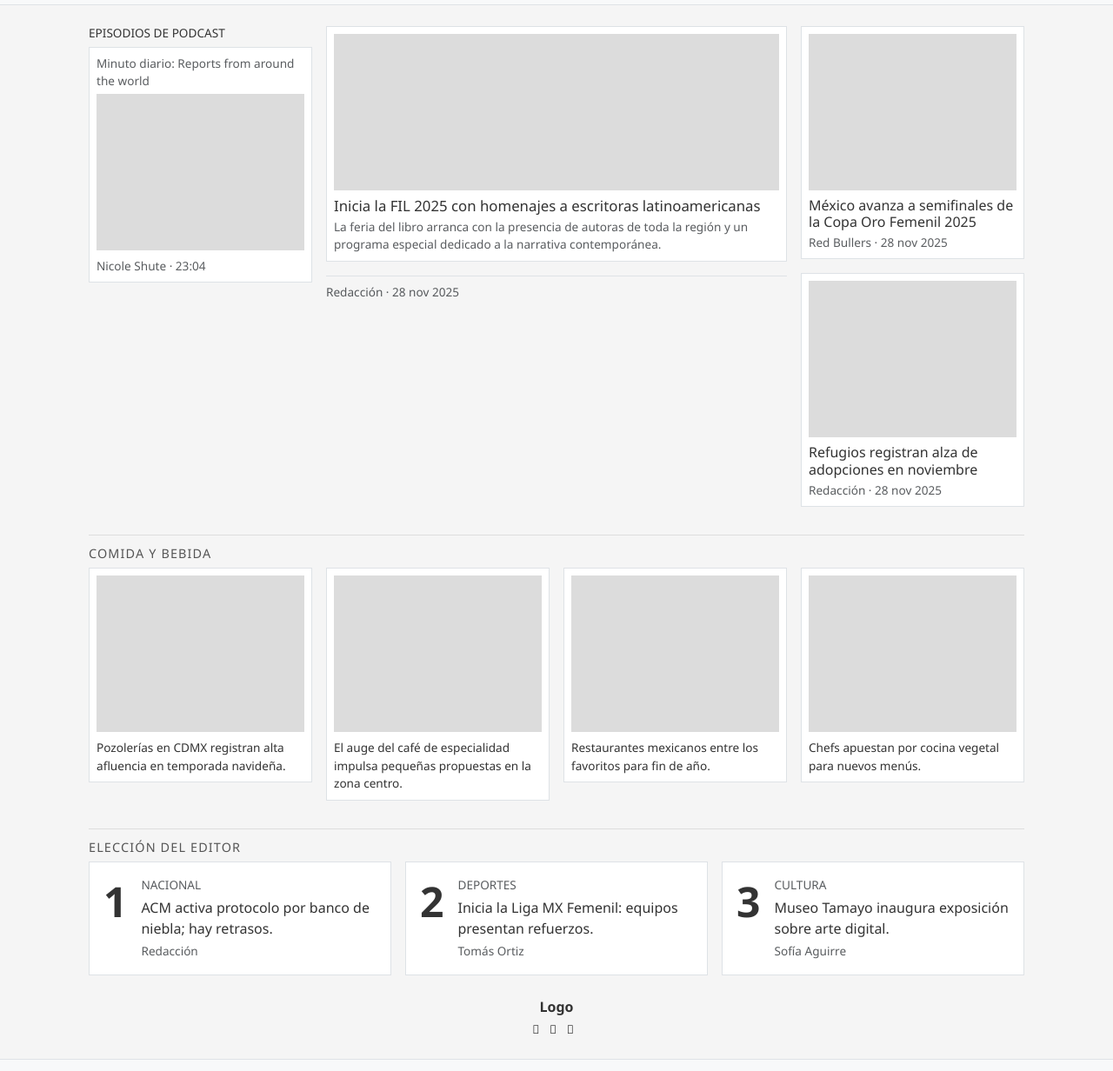
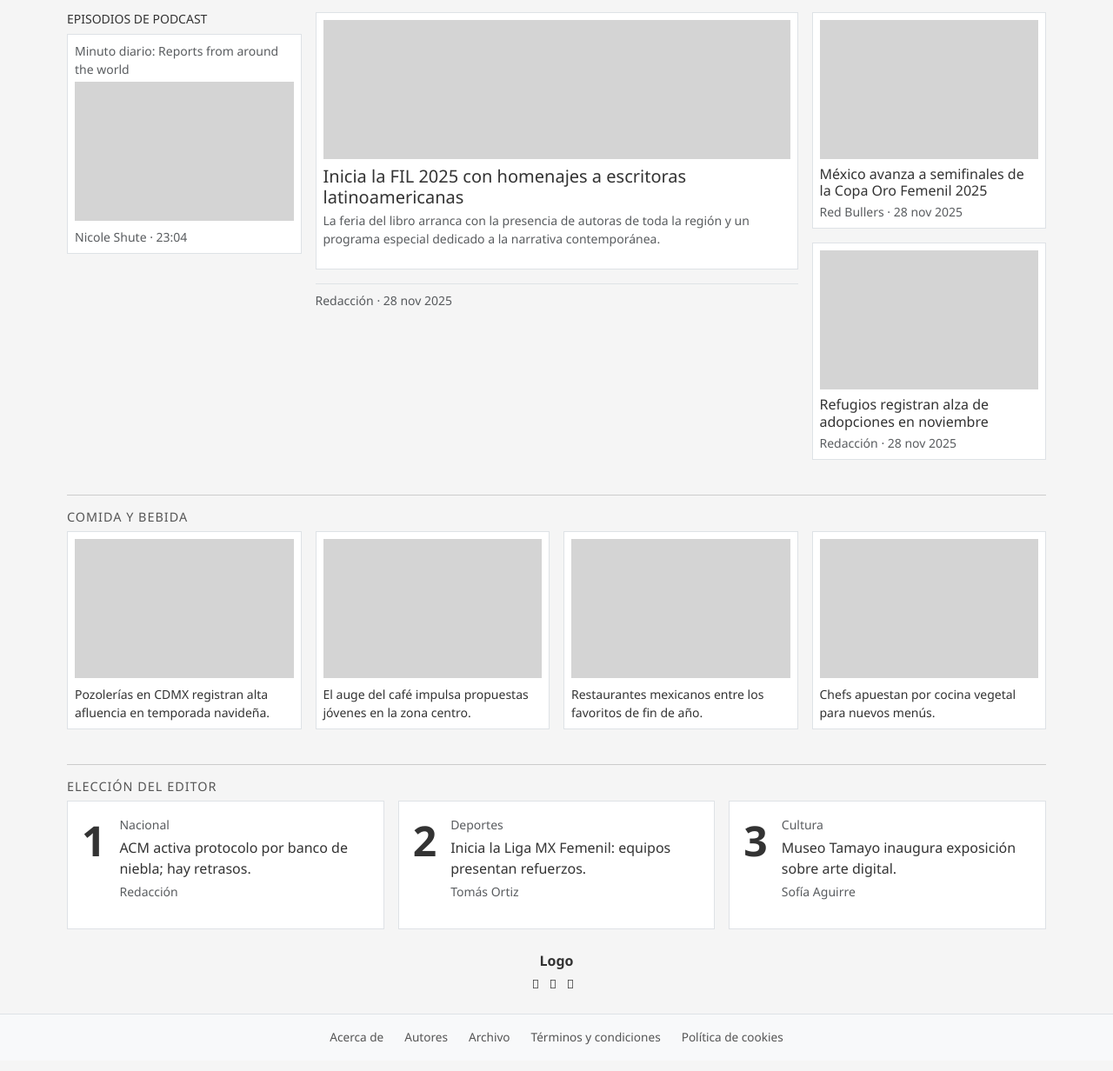
Before and after one commit to klavila-arch/mi-primera-pagina-web, a plain HTML site: page index.html in a window 1280 px wide. Shown: the part 99-1331 px from the top of the page at 87% size. Drawn offline with nearby package versions, Linux system fonts and the light colour scheme.

Commit message:
Update index.html

```diff
--- a/index.html
+++ b/index.html
@@ -9,92 +9,67 @@
     <link href="https://cdn.jsdelivr.net/npm/bootstrap@5.3.2/dist/css/bootstrap.min.css" rel="stylesheet">
 
     <style>
+        /* Ajustar el ancho general del sitio */
+        .container {
+            max-width: 1150px !important;
+        }
+
         body {
             background-color: #f5f5f5;
+            font-family: "Segoe UI", Arial, sans-serif;
+            font-weight: 400;
+            color: #333;
         }
 
         /* Caja gris tipo wireframe */
         .placeholder-box {
-            background-color: #e0e0e0;
-            min-height: 140px;
+            background-color: #d4d4d4;
+            min-height: 160px;
+        }
+
+        /* Estilo del menú */
+        header .nav-link {
+            padding-top: 0.6rem !important;
+            padding-bottom: 0.6rem !important;
+            font-size: 0.9rem;
+            color: #3a3a3a !important;
+        }
+
+        header .nav-link:hover {
+            color: #000 !important;
+        }
+
+        /* Espaciado entre header y contenido */
+        main {
+            margin-top: 1.2rem;
         }
 
         .section-title {
             font-size: 0.9rem;
             text-transform: uppercase;
-            letter-spacing: 0.08em;
+            letter-spacing: 0.07em;
             color: #555;
             border-top: 1px solid #ccc;
-            padding-top: 0.75rem;
-            margin-top: 2rem;
+            padding-top: 1rem;
+            margin-top: 2.5rem;
         }
 
         footer a {
             color: #555;
-            font-size: 0.8rem;
+            font-size: 0.85rem;
             text-decoration: none;
         }
 
         footer a + a {
             margin-left: 1.5rem;
         }
-        /* Ajustar ancho de la página como periódico */
-.container {
-    max-width: 1100px !important; /* para que no quede tan ancho */
-}
-
-/* Header compacto */
-header .container {
-    padding-top: 0.5rem;
-    padding-bottom: 0.5rem;
-}
-
-/* Espacio entre header y menú */
-header .nav-link {
-    padding-top: 0.6rem !important;
-    padding-bottom: 0.6rem !important;
-}
-
-/* Espacio entre el menú y el contenido */
-main {
-    margin-top: 1rem;
-}
-
-/* Caja placeholder (para que imite más al wireframe) */
-.placeholder-box {
-    background-color: #dcdcdc;
-    min-height: 180px; /* un poco más alta */
-}
-
-/* Bajar el tamaño del título principal de noticias */
-h5 {
-    font-size: 1.05rem;
-}
-
-/* Ajustar tipografía general */
-body {
-    font-family: "Segoe UI", Arial, sans-serif;
-    font-weight: 400;
-    color: #333;
-}
-
-/* Ajustar textos pequeños */
-.small,
-.text-muted {
-    font-size: 0.85rem;
-}
-
-/* Línea separadora más delgada */
-.section-title {
-    border-top: 1px solid #ddd;
-}
-
     </style>
 </head>
+
 <body>
 
-    <!-- HEADER: búsqueda, logo, botón -->
-    <header class="bg-light border-bottom">
+    <!-- HEADER -->
+    <header class="bg-light border-bottom pb-1">
         <div class="container py-2 d-flex justify-content-between align-items-center">
             <form class="d-flex" style="max-width: 260px;">
                 <input class="form-control form-control-sm" type="search" placeholder="Buscar">
@@ -107,136 +82,148 @@ body {
             <button class="btn btn-sm btn-dark">Suscríbete</button>
         </div>
 
-        <!-- Menú de secciones -->
+        <!-- MENU -->
         <div class="border-top">
             <div class="container">
                 <nav class="nav justify-content-center small text-uppercase">
-                    <a class="nav-link py-2" href="#">Últimas noticias</a>
-                    <a class="nav-link py-2" href="#">Mundo</a>
-                    <a class="nav-link py-2" href="#">Deportes</a>
-                    <a class="nav-link py-2" href="#">Cultura</a>
-                    <a class="nav-link py-2" href="#">Economía</a>
+                    <a class="nav-link" href="#">Últimas noticias</a>
+                    <a class="nav-link" href="#">Mundo</a>
+                    <a class="nav-link" href="#">Deportes</a>
+                    <a class="nav-link" href="#">Cultura</a>
+                    <a class="nav-link" href="#">Economía</a>
                 </nav>
             </div>
         </div>
     </header>
 
-    <main class="container my-4">
+    <!-- CONTENIDO PRINCIPAL -->
+    <main class="container">
 
-        <!-- GRID PRINCIPAL -->
         <div class="row g-3">
-            <!-- Columna izquierda: podcast -->
+
+            <!-- COLUMNA IZQUIERDA -->
             <div class="col-md-3">
                 <h6 class="text-uppercase small mb-2">Episodios de podcast</h6>
-                <div class="border p-2 bg-white">
+                <div class="border bg-white p-2">
                     <p class="small text-muted mb-1">Minuto diario: Reports from around the world</p>
                     <div class="placeholder-box mb-2"></div>
                     <p class="small mb-0 text-muted">Nicole Shute · 23:04</p>
                 </div>
             </div>
 
-            <!-- Columna central: nota principal grande -->
+            <!-- COLUMNA CENTRAL (nota principal) -->
             <div class="col-md-6">
-                <div class="border p-2 bg-white mb-3">
+                <div class="border bg-white p-2 mb-3">
                     <div class="placeholder-box mb-2"></div>
                     <h5 class="mb-1">Inicia la FIL 2025 con homenajes a escritoras latinoamericanas</h5>
-                    <p class="small text-muted mb-0">
+                    <p class="small text-muted">
                         La feria del libro arranca con la presencia de autoras de toda la región y un programa especial dedicado a la narrativa contemporánea.
                     </p>
                 </div>
-
                 <div class="border-top pt-2 small text-muted">
-                    <span>Redacción · 28 nov 2025</span>
+                    Redacción · 28 nov 2025
                 </div>
             </div>
 
-            <!-- Columna derecha: dos notas -->
+            <!-- COLUMNA DERECHA (dos notas pequeñas) -->
             <div class="col-md-3">
-                <div class="border p-2 bg-white mb-3">
+
+                <div class="border bg-white p-2 mb-3">
                     <div class="placeholder-box mb-2"></div>
                     <h6 class="mb-1">México avanza a semifinales de la Copa Oro Femenil 2025</h6>
                     <p class="small text-muted mb-0">Red Bullers · 28 nov 2025</p>
                 </div>
 
-                <div class="border p-2 bg-white">
+                <div class="border bg-white p-2">
                     <div class="placeholder-box mb-2"></div>
                     <h6 class="mb-1">Refugios registran alza de adopciones en noviembre</h6>
                     <p class="small text-muted mb-0">Redacción · 28 nov 2025</p>
                 </div>
+
             </div>
         </div>
 
+
         <!-- COMIDA Y BEBIDA -->
         <h6 class="section-title">Comida y bebida</h6>
+
         <div class="row g-3">
             <div class="col-6 col-md-3">
-                <div class="border p-2 bg-white">
+                <div class="border bg-white p-2">
                     <div class="placeholder-box mb-2"></div>
-                    <p class="small mb-0">Pozolerías en CDMX registran alta afluencia en temporada navideña.</p>
+                    <p class="small m-0">Pozolerías en CDMX registran alta afluencia en temporada navideña.</p>
                 </div>
             </div>
+
             <div class="col-6 col-md-3">
-                <div class="border p-2 bg-white">
+                <div class="border bg-white p-2">
                     <div class="placeholder-box mb-2"></div>
-                    <p class="small mb-0">El auge del café de especialidad impulsa pequeñas propuestas en la zona centro.</p>
+                    <p class="small m-0">El auge del café impulsa propuestas jóvenes en la zona centro.</p>
                 </div>
             </div>
+
             <div class="col-6 col-md-3">
-                <div class="border p-2 bg-white">
+                <div class="border bg-white p-2">
                     <div class="placeholder-box mb-2"></div>
-                    <p class="small mb-0">Restaurantes mexicanos entre los favoritos para fin de año.</p>
+                    <p class="small m-0">Restaurantes mexicanos entre los favoritos de fin de año.</p>
                 </div>
             </div>
+
             <div class="col-6 col-md-3">
-                <div class="border p-2 bg-white">
+                <div class="border bg-white p-2">
                     <div class="placeholder-box mb-2"></div>
-                    <p class="small mb-0">Chefs apuestan por cocina vegetal para nuevos menús.</p>
+                    <p class="small m-0">Chefs apuestan por cocina vegetal para nuevos menús.</p>
                 </div>
             </div>
         </div>
 
+
         <!-- ELECCIÓN DEL EDITOR -->
         <h6 class="section-title">Elección del editor</h6>
+
         <div class="row g-3">
+
             <div class="col-md-4">
-                <div class="border p-3 bg-white h-100">
+                <div class="border bg-white p-3">
                     <div class="d-flex">
                         <div class="me-3 display-5 fw-bold">1</div>
                         <div>
-                            <p class="small text-uppercase mb-1 text-muted">Nacional</p>
+                            <p class="small text-uppercases text-muted mb-1">Nacional</p>
                             <p class="mb-1">ACM activa protocolo por banco de niebla; hay retrasos.</p>
-                            <p class="small text-muted mb-0">Redacción</p>
+                            <p class="small text-muted">Redacción</p>
                         </div>
                     </div>
                 </div>
             </div>
 
             <div class="col-md-4">
-                <div class="border p-3 bg-white h-100">
+                <div class="border bg-white p-3">
                     <div class="d-flex">
                         <div class="me-3 display-5 fw-bold">2</div>
                         <div>
-                            <p class="small text-uppercase mb-1 text-muted">Deportes</p>
+                            <p class="small text-muted mb-1">Deportes</p>
                             <p class="mb-1">Inicia la Liga MX Femenil: equipos presentan refuerzos.</p>
-                            <p class="small text-muted mb-0">Tomás Ortiz</p>
+                            <p class="small text-muted">Tomás Ortiz</p>
                         </div>
                     </div>
                 </div>
             </div>
 
             <div class="col-md-4">
-                <div class="border p-3 bg-white h-100">
+                <div class="border bg-white p-3">
                     <div class="d-flex">
                         <div class="me-3 display-5 fw-bold">3</div>
                         <div>
-                            <p class="small text-uppercase mb-1 text-muted">Cultura</p>
+                            <p class="small text-muted mb-1">Cultura</p>
                             <p class="mb-1">Museo Tamayo inaugura exposición sobre arte digital.</p>
-                            <p class="small text-muted mb-0">Sofía Aguirre</p>
+                            <p class="small text-muted">Sofía Aguirre</p>
                         </div>
                     </div>
                 </div>
             </div>
+
         </div>
+
 
         <!-- LOGO FOOTER CENTRAL -->
         <div class="text-center my-4">
@@ -261,7 +248,9 @@ body {
         </div>
     </footer>
 
+
     <!-- Bootstrap JS -->
     <script src="https://cdn.jsdelivr.net/npm/bootstrap@5.3.2/dist/js/bootstrap.bundle.min.js"></script>
+
 </body>
 </html>
```
